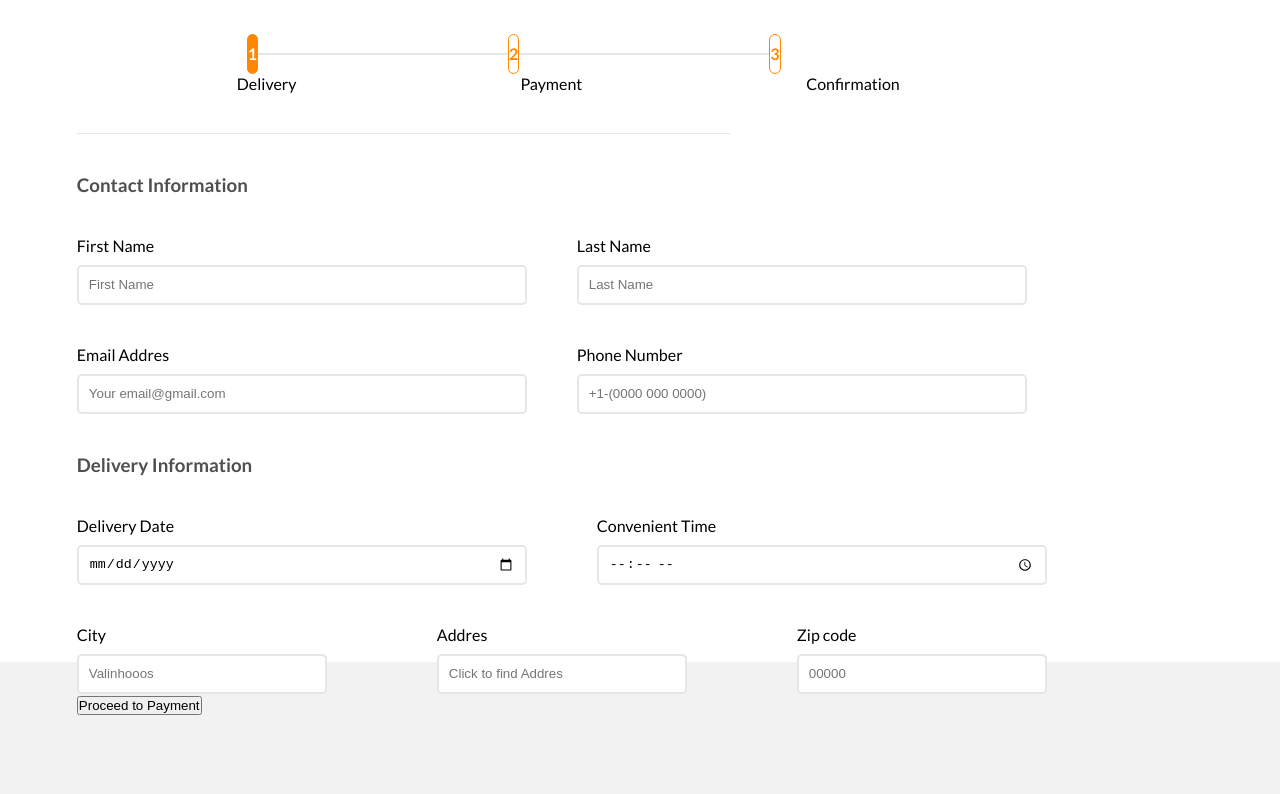
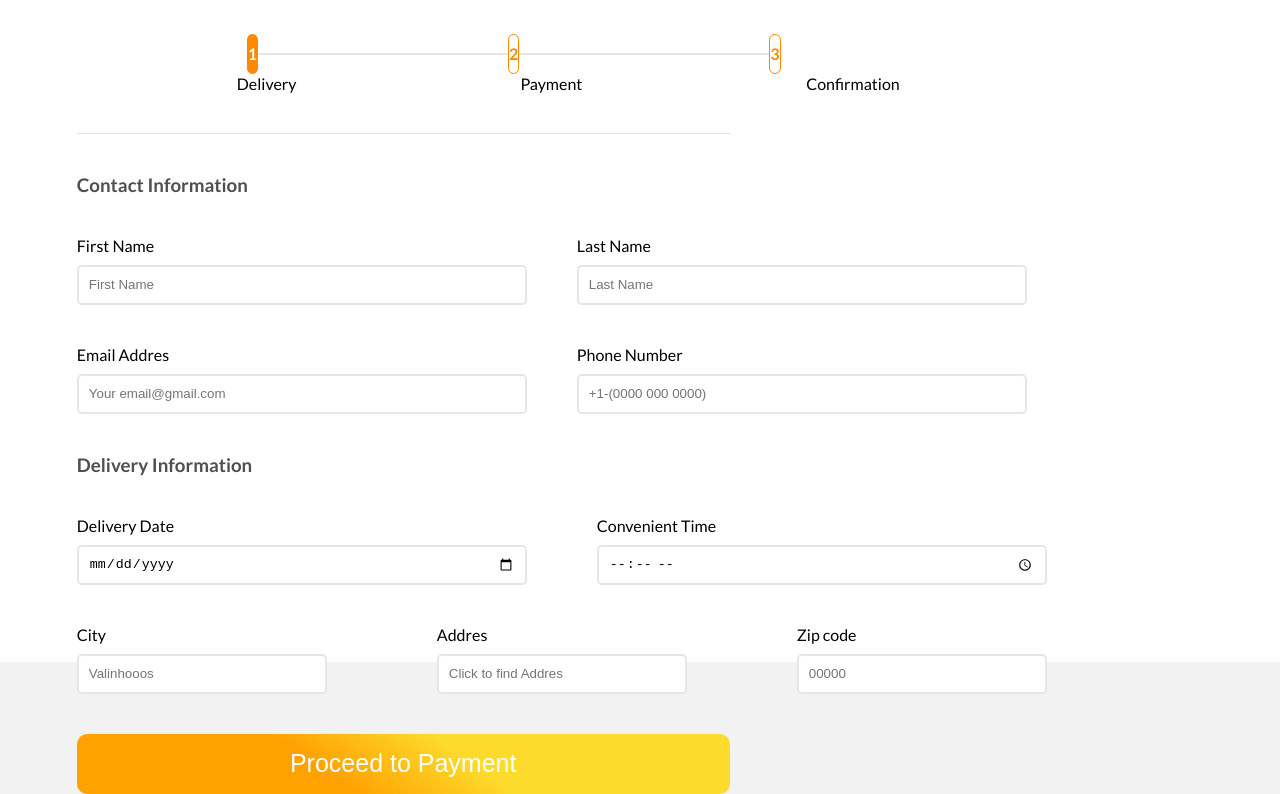
Before and after one commit to yrkeviin/tela-checkout, a plain HTML site: page index.html in a window 1280 px wide. Shown: the part 138-932 px from the top of the page. Before the commit the page ends 877 px from the top, so only its background shows below. Drawn offline with Linux system fonts and the light colour scheme; some icons are missing; a web font is replaced by a local one.

Commit message:
Feat: Button for aprove payment

```diff
--- a/css/global.css
+++ b/css/global.css
@@ -205,3 +205,21 @@ body {
     border-radius: 5px;
     padding: 0 10px;
 }
+
+.button-aprove {
+    display: flex;
+    align-items: center;
+    justify-content: center;
+    margin-top: 40px;
+}
+
+.button-aprove button {
+    width: 100%;
+    height: 60px;
+    font-size: 25px;
+    color: var(--secondary-color);
+    background: rgb(255,162,0);
+background: linear-gradient(36deg, rgba(255,162,0,1) 38%, rgba(253,219,45,1) 60%);
+    border: none;
+    border-radius: 10px;
+}
```
